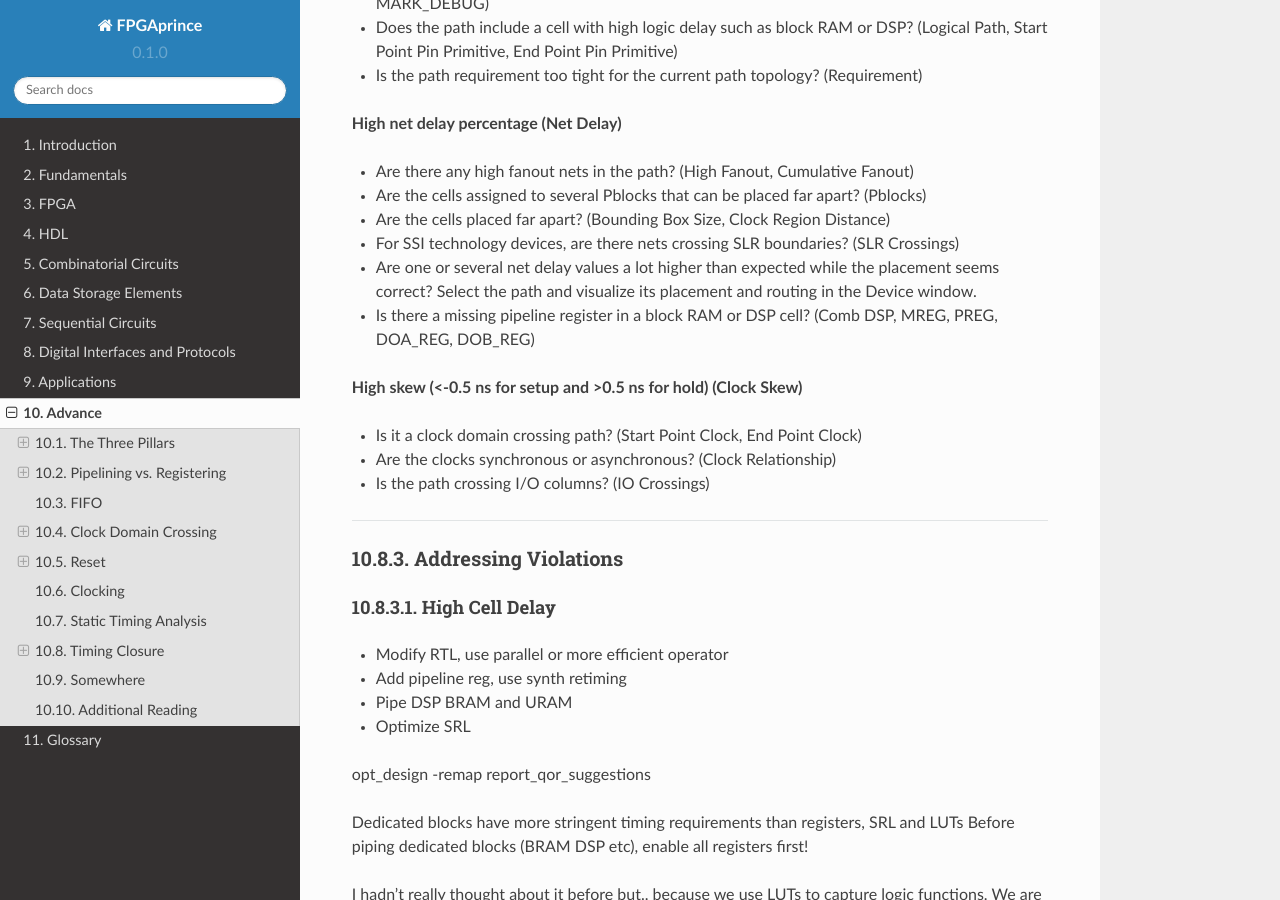
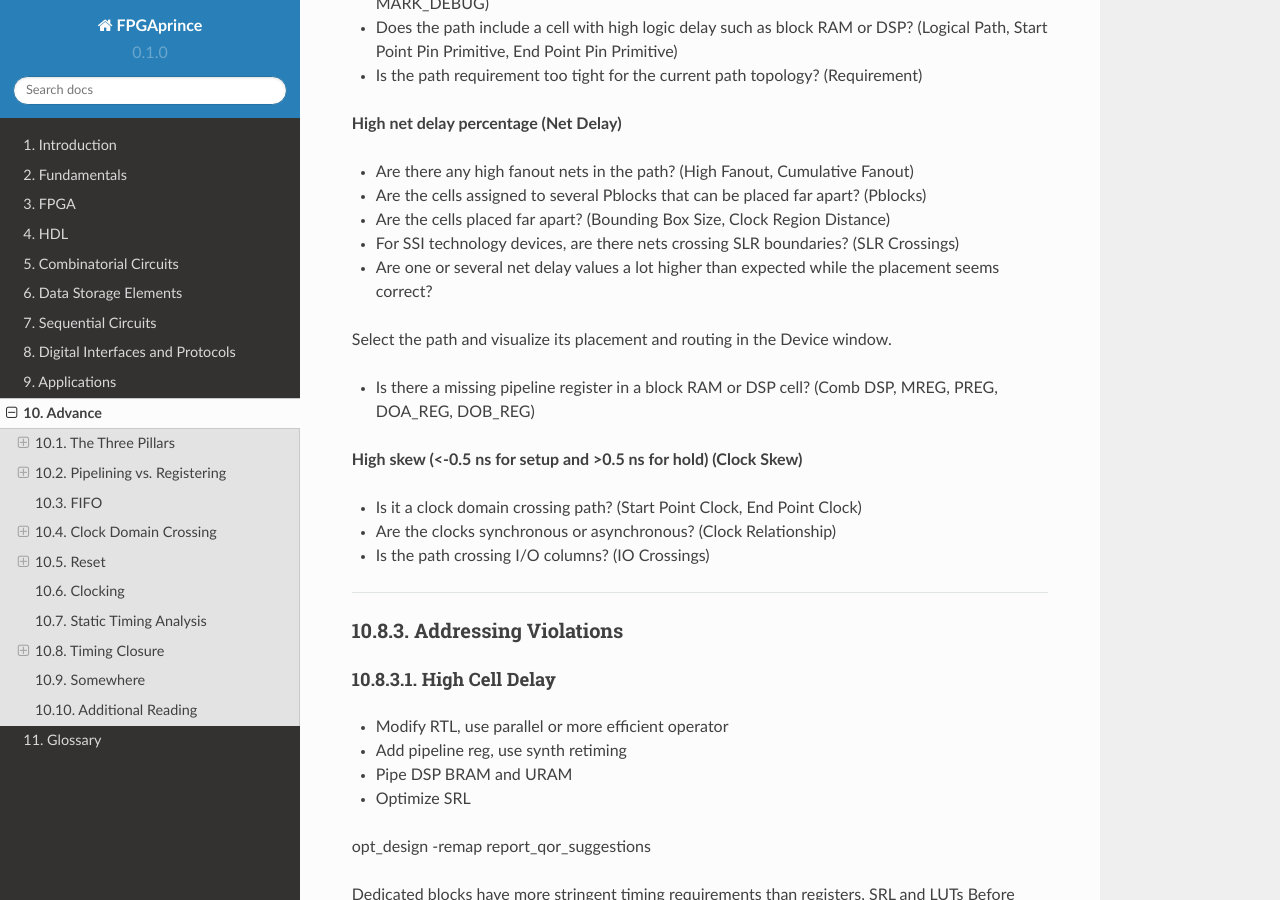
Before and after one commit to fpgaprince/rtd, a Sphinx documentation site: the page built from docs/source/advance.rst, in a window 1280 px wide and 900 px high, scrolled down 22152 px. Built offline with Sphinx 7.4.7 and the Read the Docs theme 2.0.0, drawn with Linux system fonts in a browser that asks for light colours.

Commit message:
new line

```diff
--- a/docs/source/advance.rst
+++ b/docs/source/advance.rst
@@ -982,7 +982,7 @@ Analyzing Violations
 *   Are the cells placed far apart? (Bounding Box Size, Clock Region Distance)
 *   For SSI technology devices, are there nets crossing SLR boundaries? (SLR Crossings)
 *   Are one or several net delay values a lot higher than expected while the placement seems correct?
-    Select the path and visualize its placement and routing in the Device window.
+|   Select the path and visualize its placement and routing in the Device window.
 *   Is there a missing pipeline register in a block RAM or DSP cell? (Comb DSP, MREG, PREG, DOA_REG, DOB_REG)
 
 **High skew (<-0.5 ns for setup and >0.5 ns for hold) (Clock Skew)**
```
